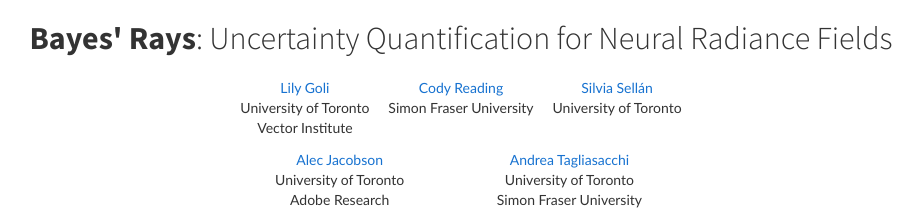
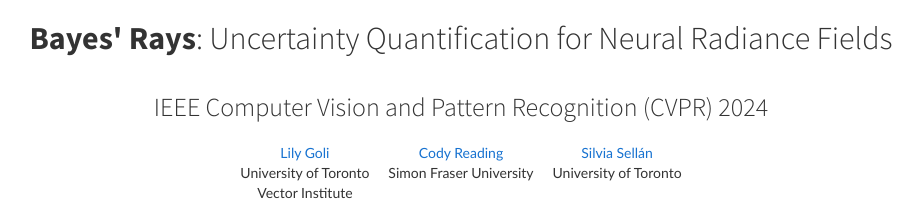
Before and after one commit to BayesRays/bayesrays.github.io, a plain HTML site: page index.html in a window 1280 px wide. Shown: the top 209 px of the page, without its empty margins (179-1102 px from the left). Drawn offline with Linux system fonts and the light colour scheme; a script that the page names is missing.

Commit message:
Update index.html

```diff
--- a/index.html
+++ b/index.html
@@ -49,6 +49,12 @@
                 <b>Bayes' Rays</b>: Uncertainty Quantification for Neural Radiance Fields<br>
 
             </h2>
+        </div>
+	<div class="row" id="title-row" style="max-width: 100%; margin: 0 auto; display: inline-block">
+            <h3 class="col-md-12 text-center" id="title">
+                IEEE Computer Vision and Pattern Recognition (CVPR) 2024
+
+            </h3>
         </div>
         <div class="row" id="author-row" style="margin:auto;">
             <div class="col-md-12 text-center" style="display: table; margin:auto">
```
